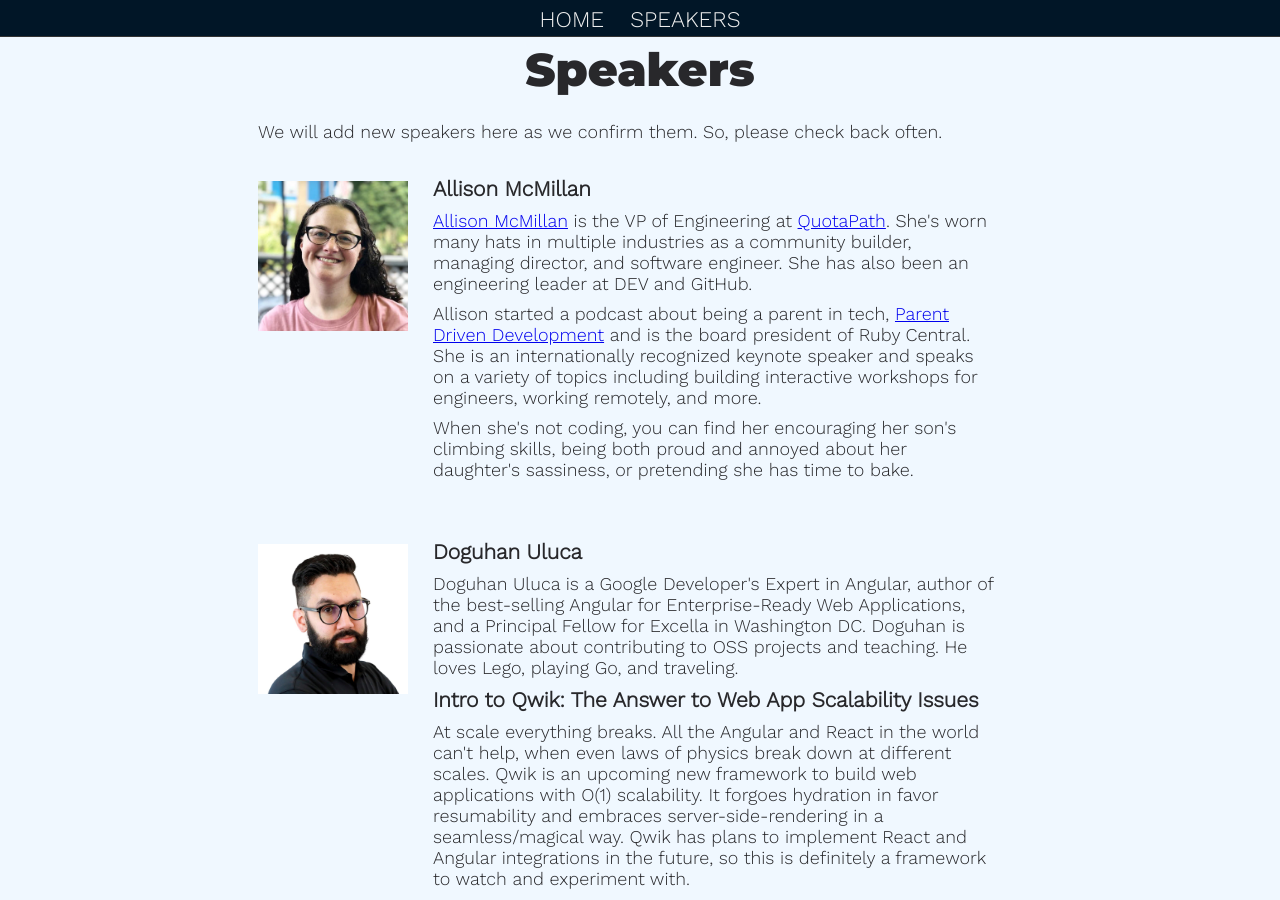
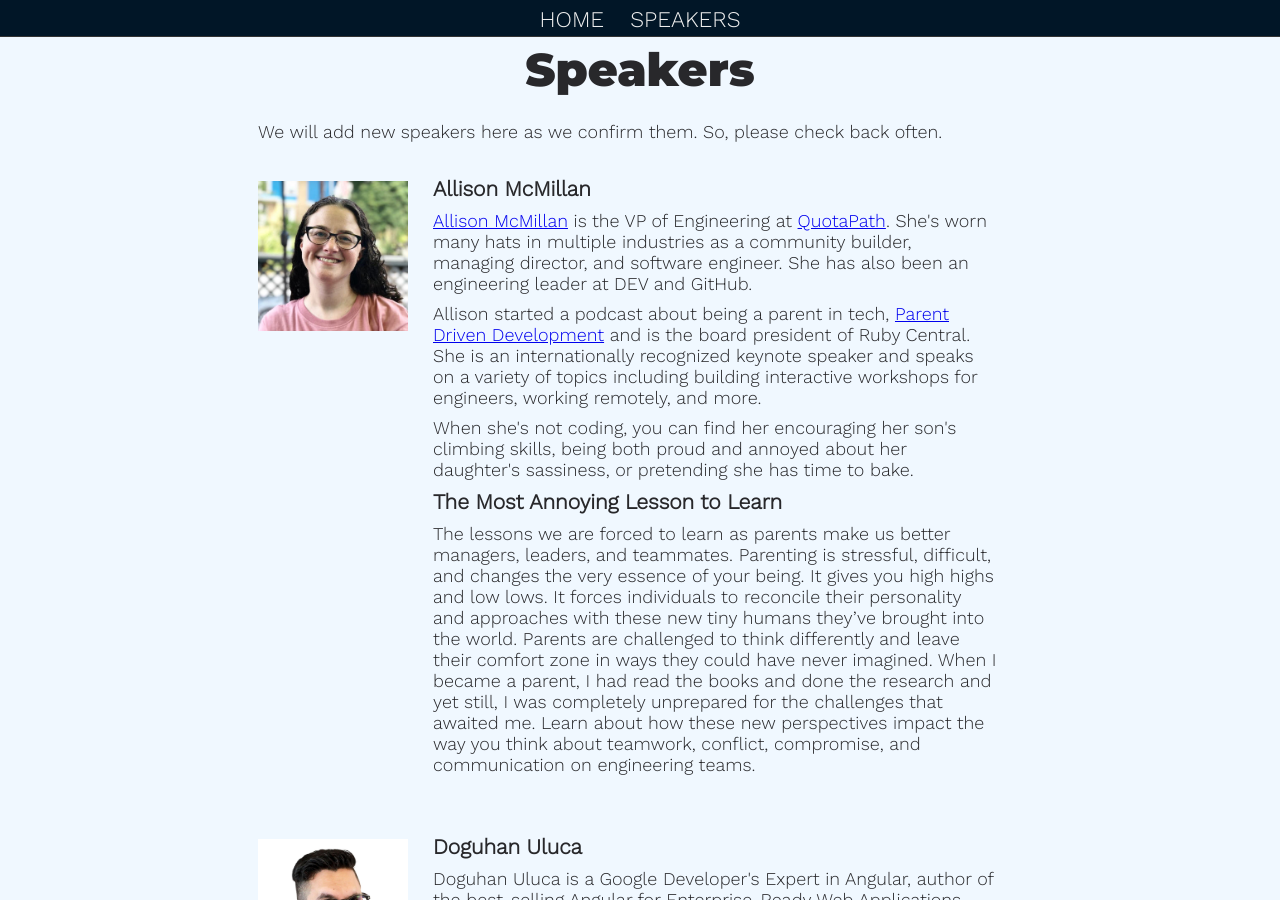
Before and after one commit to gothamgo/frontrunnersconf.github.io, a Jekyll site: the page built from speakers.html, in a window 1280 px wide and 900 px high. Built offline with Jekyll 4.4.1, drawn with Linux system fonts in a browser that asks for light colours.

Commit message:
Update allison_mcmillan.html

```diff
--- a/_includes/allison_mcmillan.html
+++ b/_includes/allison_mcmillan.html
@@ -23,6 +23,17 @@
       When she's not coding, you can find her encouraging her son's climbing skills, being both proud and annoyed about her daughter's sassiness, or pretending she has time to bake.
 	  </p>
 
-    </div>
+    <h3 class="talk-title"> The Most Annoying Lesson to Learn</h3>
+
+    <p class="talk-description">
+      The lessons we are forced to learn as parents make us better managers, leaders, and teammates.
+      Parenting is stressful, difficult, and changes the very essence of your being.
+      It gives you high highs and low lows.
+      It forces individuals to reconcile their personality and approaches with these new tiny humans they’ve brought into the world.
+      Parents are challenged to think differently and leave their comfort zone in ways they could have never imagined.
+      When I became a parent, I had read the books and done the research and yet still, I was completely unprepared for the challenges that awaited me.
+      Learn about how these new perspectives impact the way you think about teamwork, conflict, compromise, and communication on engineering teams.
+    </p>
 
   </div>
+</div>
```
Lines whose indentation alone changed are shown as unchanged.
